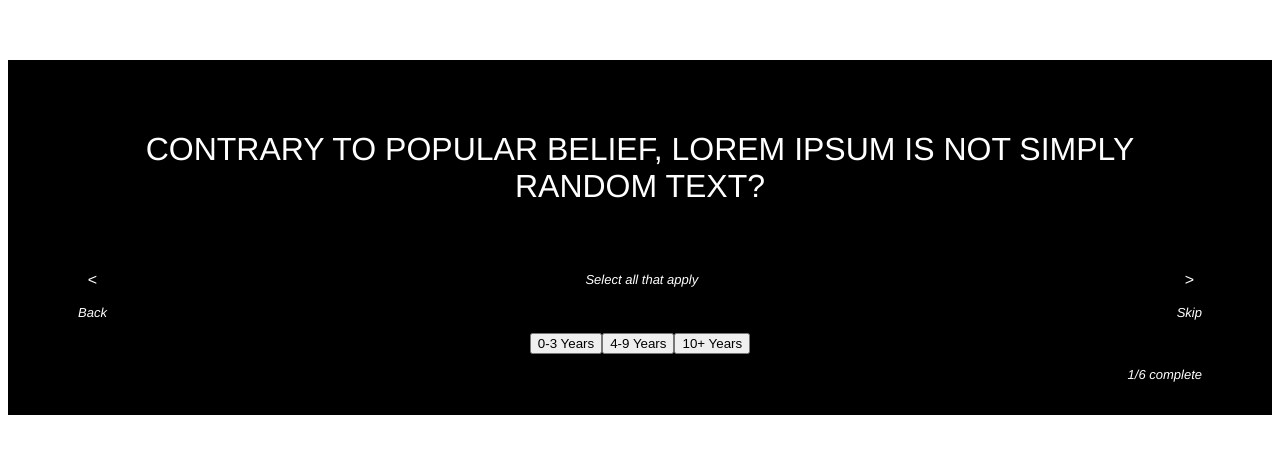
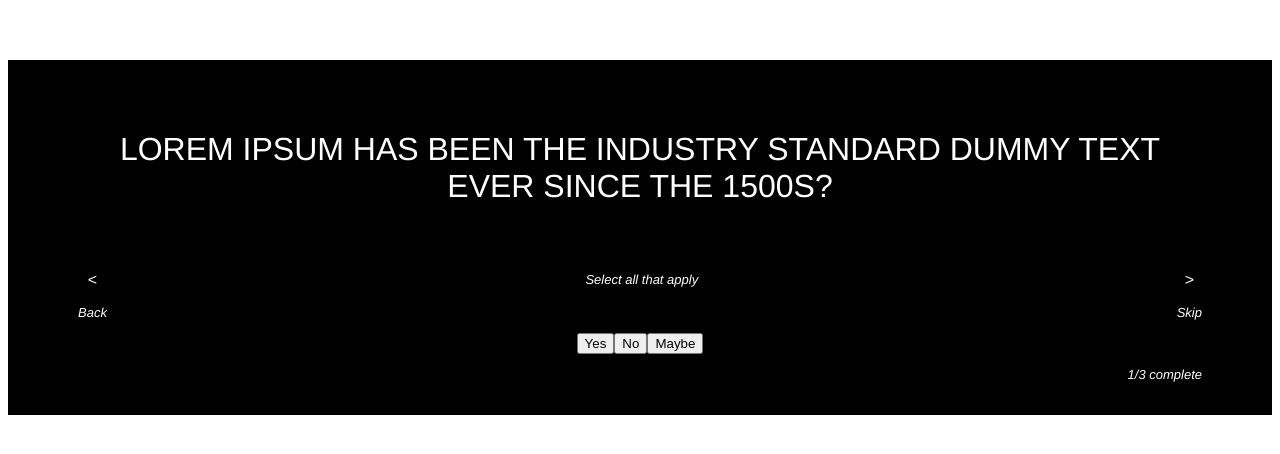
Before and after one commit to Anastasiya24/quiz-app, a Vue app: page / in a window 1280 px wide. Both pictures are taken after a click on the button "Start". Shown: the top 454 px of the page. Built offline with nearby package versions, Linux system fonts and the light colour scheme.

Commit message:
Appeared a questions and answers in the quiz

```diff
--- a/src/App.vue
+++ b/src/App.vue
@@ -1,8 +1,8 @@
 <template>
   <div id="app">
     <WelcomeScreen v-on:onOpenQuiz="startQuiz" v-if="openQuiz==='welcom'"/>
-    <QuestionScreen v-else-if="openQuiz==='process'"/>
-    <FinishQuizPage v-else-if="openQuiz==='finish'"/>
+    <QuestionScreen v-else-if="openQuiz==='process'" v-on:onFinishQuiz="endQuiz"/>
+    <FinishQuizPage v-else-if="openQuiz==='finish'" v-on:onOpenQuiz="startQuiz"/>
   </div>
 </template>
 
--- a/src/components/FinishQuizPage.vue
+++ b/src/components/FinishQuizPage.vue
@@ -8,15 +8,22 @@
       <h1
         class="finish-quiz-screen__header"
       >Finish Screen. All the Lorem Ipsum generators tend to repeat predefined chunks as necessary?</h1>
-      <button class="finish-quiz-screen__button">Start over</button>
-      <button class="finish-quiz-screen__button">Show me</button>
+      <button class="finish-quiz-screen__button" v-on:click="onOpenQuiz">Start over</button>
+      <button class="finish-quiz-screen__button">
+        <a href="https://summit.nacdonline.org/agenda">Show me</a>
+      </button>
     </div>
   </div>
 </template>
 
 <script>
 export default {
-  name: "FinishQuizPage"
+  name: "FinishQuizPage",
+  methods: {
+    onOpenQuiz: function() {
+      this.$emit("onOpenQuiz");
+    }
+  }
 };
 </script>
 
@@ -25,7 +32,6 @@ export default {
   background-color: black;
   color: white;
   padding: 50px 70px 20px;
-  /*  */
   display: flex;
 }
 
--- a/src/components/QuestionScreen.vue
+++ b/src/components/QuestionScreen.vue
@@ -1,67 +1,43 @@
 <template>
-    <div class="question-screen">
-        <h1 class="question-screen__question">
-            Contrary to popular belief, Lorem Ipsum is not simply random text?
-        </h1>
-        <div class="question-screen__slider">
-            <div>
-                <svg class="question-screen__button-back" xmlns="http://www.w3.org/2000/svg" width="24" height="24" viewBox="0 0 24 24"><path d="M15.41 16.59L10.83 12l4.58-4.59L14 6l-6 6 6 6 1.41-1.41z"/><path fill="none" d="M0 0h24v24H0V0z"/></svg>
-                <p> &lt; </p>
-                <p class="question-screen__quiz-switch">Back</p>
-            </div>
-            <p class="question-screen__quiz-note">
-                Select all that apply
-            </p>
-            <div>
-                <svg class="question-screen__button-skip" xmlns="http://www.w3.org/2000/svg" width="24" height="24" viewBox="0 0 24 24"><path d="M8.59 16.59L13.17 12 8.59 7.41 10 6l6 6-6 6-1.41-1.41z"/><path fill="none" d="M0 0h24v24H0V0z"/></svg>
-                <p> &gt; </p>
-                <p class="question-screen__quiz-switch">Skip</p>
-            </div>
-        </div>
-        <div class="question-screen__answers">
-            <button>0-3 Years</button>
-            <button>4-9 Years</button>
-            <button>10+ Years</button>
-        </div>
-        <p class="question-screen__quiz-counter">
-            1/6 complete
-        </p>
-    </div>
+  <QuestionSlade
+    :question="question"
+    :questionsCount="quizQuestions.length"
+    :currentQuestionNumber="currentQuestion"
+    v-on:onPrevQuestion="prevQuestion"
+    v-on:onNextQuestion="nextQuestion"
+  />
 </template>
 
 <script>
+import { mapGetters } from "vuex";
+import QuestionSlade from "./QuestionSlade";
+
 export default {
-    name: 'QuestionScreen'
-}
+  name: "QuestionScreen",
+  data() {
+    return {
+      currentQuestion: 0
+    };
+  },
+  computed: {
+    question() {
+      return this.quizQuestions[this.currentQuestion];
+    },
+    ...mapGetters(["quizQuestions"])
+  },
+  methods: {
+    nextQuestion: function() {
+      if (this.currentQuestion < this.quizQuestions.length - 1)
+        this.currentQuestion++;
+      else this.$emit("onFinishQuiz");
+    },
+    prevQuestion: function() {
+      if (this.currentQuestion > 0) this.currentQuestion--;
+      else return false;
+    }
+  },
+  components: {
+    QuestionSlade
+  }
+};
 </script>
-
-<style scoped>
-    .question-screen {
-        background-color: black;
-        color: white;
-        padding: 50px 70px 20px;
-    }
-    .question-screen__question {
-        font-weight: 550;
-        text-transform: uppercase;
-    }
-    .question-screen__quiz-note,
-    .question-screen__quiz-switch,
-    .question-screen__quiz-counter {
-        font-size: 13px;
-        font-style: italic;
-    }
-    .question-screen__quiz-counter {
-        text-align: right;
-    }
-    .question-screen__slider{
-        display: flex;
-        justify-content: space-between;
-        align-items: center;
-    }
-    .question-screen__button-back,
-    .question-screen__button-skip {
-        font-size: 60px;
-        margin: 0px;
-    }
-</style>
--- /dev/null
+++ b/src/components/QuestionSlade.vue
@@ -0,0 +1,104 @@
+<template>
+  <div class="question-slade">
+    <h1 class="question-slade__question">{{question.text}}</h1>
+    <div class="question-slade__slider">
+      <div class="question-slade__quiz-switch" v-on:click="onPrevQuestion">
+        <svg
+          class="question-slade__button-back"
+          xmlns="http://www.w3.org/2000/svg"
+          width="24"
+          height="24"
+          viewBox="0 0 24 24"
+        >
+          <path d="M15.41 16.59L10.83 12l4.58-4.59L14 6l-6 6 6 6 1.41-1.41z"></path>
+          <path fill="none" d="M0 0h24v24H0V0z"></path>
+        </svg>
+        <p>&lt;</p>
+        <p class="question-slade__quiz-switch-text">Back</p>
+      </div>
+      <p class="question-slade__quiz-note">Select all that apply</p>
+      <div class="question-slade__quiz-switch" v-on:click="onNextQuestion">
+        <svg
+          class="question-slade__button-skip"
+          xmlns="http://www.w3.org/2000/svg"
+          width="24"
+          height="24"
+          viewBox="0 0 24 24"
+        >
+          <path d="M8.59 16.59L13.17 12 8.59 7.41 10 6l6 6-6 6-1.41-1.41z"></path>
+          <path fill="none" d="M0 0h24v24H0V0z"></path>
+        </svg>
+        <p>&gt;</p>
+        <p class="question-slade__quiz-switch-text">Skip</p>
+      </div>
+    </div>
+    <div class="question-slade__answers">
+      <button v-for="answer of question.answers" :key="answer.answersId">{{answer.text}}</button>
+    </div>
+    <p
+      class="question-slade__quiz-counter"
+    >{{currentQuestionNumber + 1}}/{{questionsCount}} complete</p>
+  </div>
+</template>
+
+<script>
+export default {
+  name: "QuestionSlade",
+  props: {
+    question: {
+      type: Object,
+      required: true
+    },
+    currentQuestionNumber: {
+      type: Number,
+      required: true
+    },
+    questionsCount: {
+      type: Number,
+      required: true
+    }
+  },
+  methods: {
+    onPrevQuestion: function() {
+      this.$emit("onPrevQuestion");
+    },
+    onNextQuestion: function() {
+      this.$emit("onNextQuestion");
+    }
+  }
+};
+</script>
+
+<style scoped>
+.question-slade {
+  background-color: black;
+  color: white;
+  padding: 50px 70px 20px;
+}
+.question-slade__question {
+  font-weight: 550;
+  text-transform: uppercase;
+}
+.question-slade__quiz-note,
+.question-slade__quiz-switch-text,
+.question-slade__quiz-counter {
+  font-size: 13px;
+  font-style: italic;
+}
+.question-slade__quiz-counter {
+  text-align: right;
+}
+.question-slade__quiz-switch {
+  cursor: pointer;
+}
+.question-slade__slider {
+  display: flex;
+  justify-content: space-between;
+  align-items: center;
+}
+.question-slade__button-back,
+.question-slade__button-skip {
+  font-size: 60px;
+  margin: 0px;
+}
+</style>
--- a/src/components/WelcomeScreen.vue
+++ b/src/components/WelcomeScreen.vue
@@ -27,7 +27,6 @@ export default {
             this.$emit('onOpenQuiz')
         }
     }
-
 }
 </script>
 
--- a/src/store/index.js
+++ b/src/store/index.js
@@ -1,8 +1,12 @@
 import Vue from "vue";
 import Vuex from "vuex";
+
+import quiz from "./quiz.module";
 
 Vue.use(Vuex);
 
 export default new Vuex.Store({
-    modules: {}
-})
+  modules: {
+    quiz
+  }
+});
--- a/src/store/quiz.module.js
+++ b/src/store/quiz.module.js
@@ -1,4 +1,3 @@
-import Vue from "vue";
 import {
   FETCH_QUIZ_QUESTIONS,
   QUIZ_ADD_ANSWER,
@@ -42,7 +41,7 @@ const state = {
 };
 
 const getters = {
-  getQuizQuestions(state) {
+  quizQuestions(state) {
     return state.quizQuestions;
   },
   getQuizAnswers(state) {
@@ -51,7 +50,7 @@ const getters = {
 };
 
 const actions = {
-  [FETCH_QUIZ_QUESTIONS]({ commit }, params) {
+  [FETCH_QUIZ_QUESTIONS]({ commit }) {
     commit();
   },
   [QUIZ_ADD_ANSWER]({ commit }, payload) {
```
